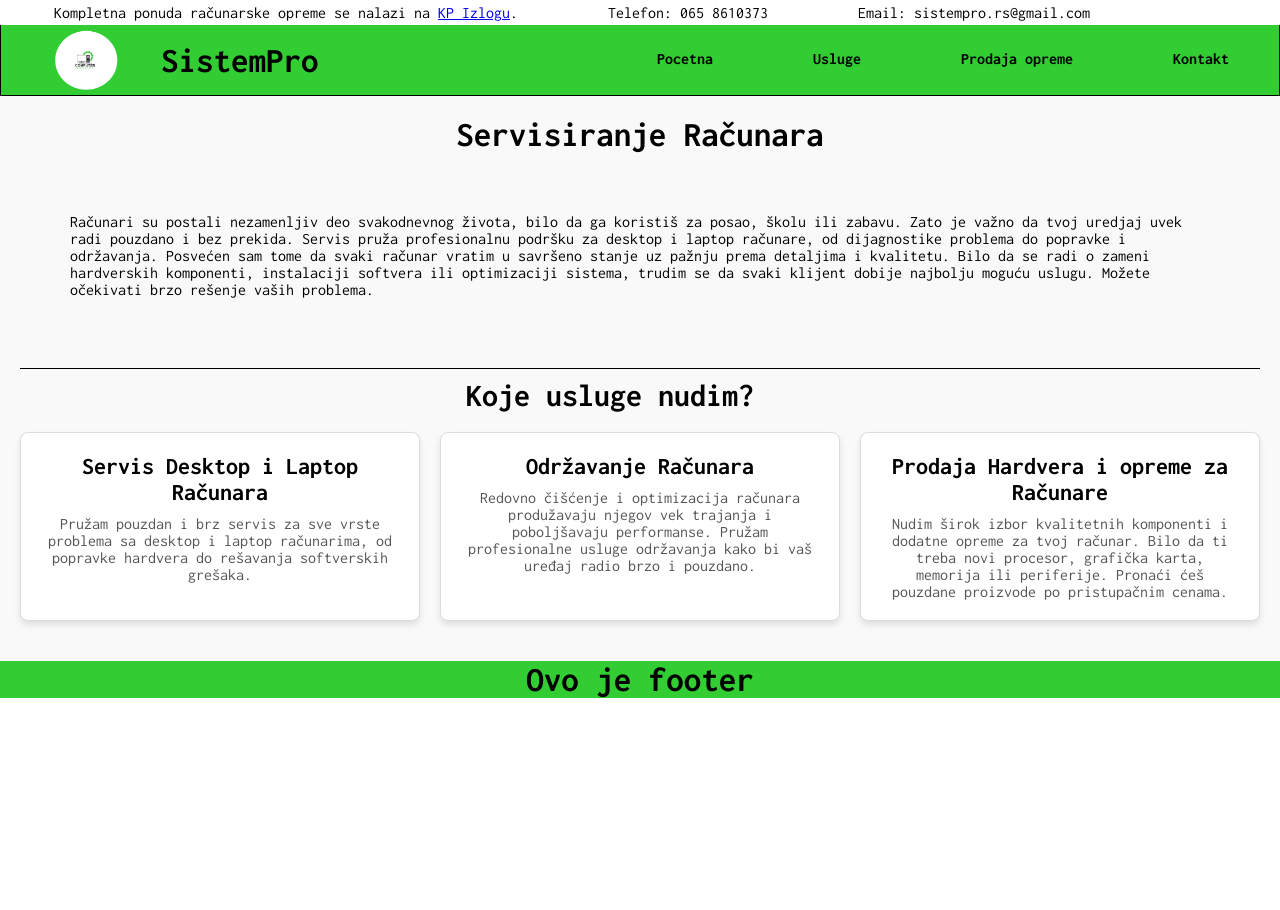
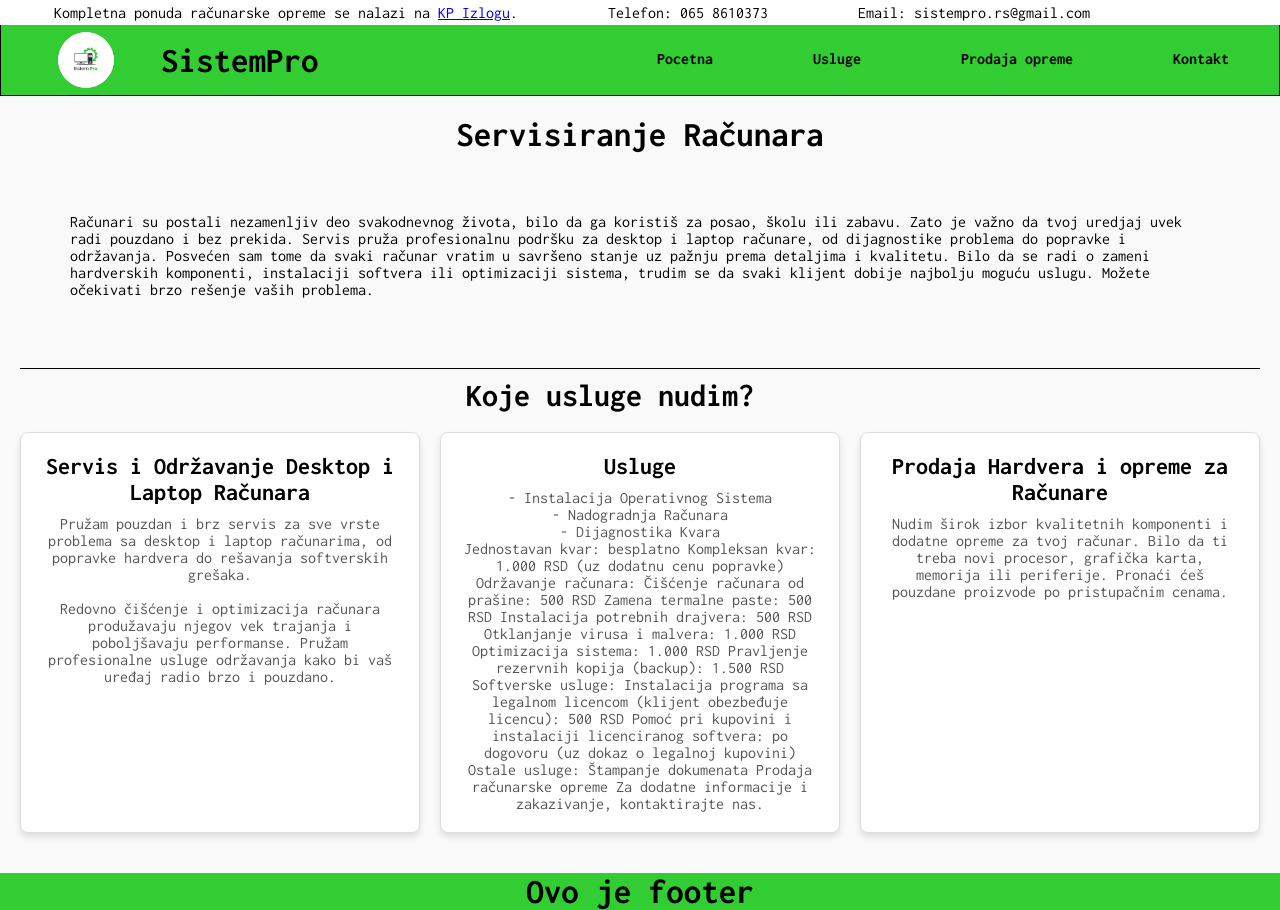
Before and after one commit to SistemProo/sistemproo.github.io, a plain HTML site: page index.html in a window 1280 px wide. Before the commit the page ends 800 px from the top, so only its background shows below. Drawn offline with Linux system fonts and the light colour scheme.

Commit message:
Add image

```diff
--- a/index.html
+++ b/index.html
@@ -15,7 +15,7 @@
     </div>
     <header>
         <div class="naslov">
-            <img class="logo" src="image/logo.png" alt="Logo">
+            <img class="logo" src="image/file (1).png" alt="Logo">
             <h2>SistemPro</h2>
         </div>
         <nav>
@@ -40,12 +40,36 @@
             <h2 class="naslov1">Koje usluge nudim?</h2>
             <div class="grid">
                 <div class="card">
-                    <h3>Servis Desktop i Laptop Računara</h3>
+                    <h3>Servis i Održavanje Desktop i Laptop Računara</h3>
                     <p>Pružam pouzdan i brz servis za sve vrste problema sa desktop i laptop računarima, od popravke hardvera do rešavanja softverskih grešaka.</p>
+                    <br>
+                    <p>Redovno čišćenje i optimizacija računara produžavaju njegov vek trajanja i poboljšavaju performanse. Pružam profesionalne usluge održavanja kako bi vaš uređaj radio brzo i pouzdano.</p>
                 </div>
                 <div class="card">
-                    <h3>Održavanje Računara</h3>
-                    <p>Redovno čišćenje i optimizacija računara produžavaju njegov vek trajanja i poboljšavaju performanse. Pružam profesionalne usluge održavanja kako bi vaš uređaj radio brzo i pouzdano.</p>
+                    <h3>Usluge</h3>
+                    <p>- Instalacija Operativnog Sistema <br>
+                       - Nadogradnja Računara <br>
+                       - Dijagnostika Kvara <br>
+
+                        Jednostavan kvar: besplatno
+                        Kompleksan kvar: 1.000 RSD (uz dodatnu cenu popravke)
+                        Održavanje računara:
+
+                        Čišćenje računara od prašine: 500 RSD
+                        Zamena termalne paste: 500 RSD
+                        Instalacija potrebnih drajvera: 500 RSD
+                        Otklanjanje virusa i malvera: 1.000 RSD
+                        Optimizacija sistema: 1.000 RSD
+                        Pravljenje rezervnih kopija (backup): 1.500 RSD
+                        Softverske usluge:
+
+                        Instalacija programa sa legalnom licencom (klijent obezbeđuje licencu): 500 RSD
+                        Pomoć pri kupovini i instalaciji licenciranog softvera: po dogovoru (uz dokaz o legalnoj kupovini)
+                        Ostale usluge:
+
+                        Štampanje dokumenata
+                        Prodaja računarske opreme
+                        Za dodatne informacije i zakazivanje, kontaktirajte nas.</p>
                 </div>
                 <div class="card">
                     <h3>Prodaja Hardvera i opreme za Računare</h3>
```
Also changed, not shown: image/file (1).png (added), image/file (2).png (added).
